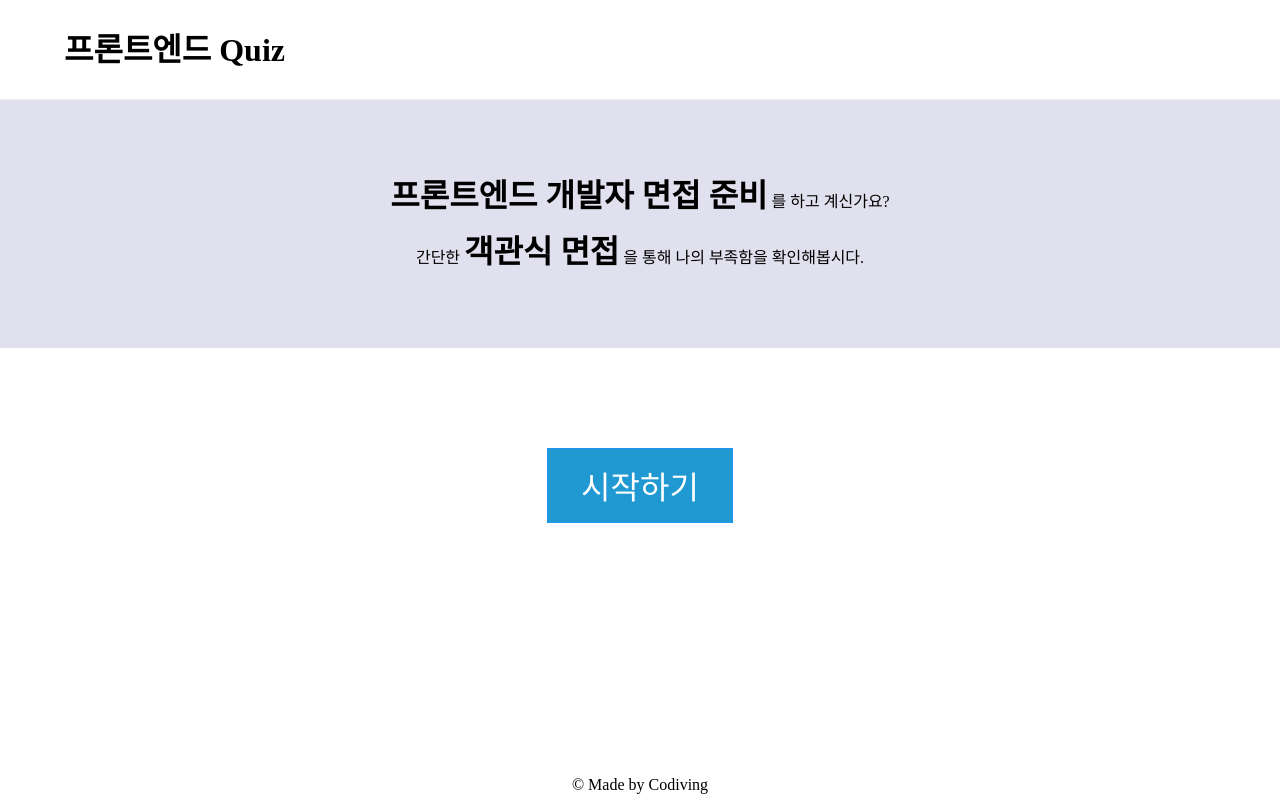
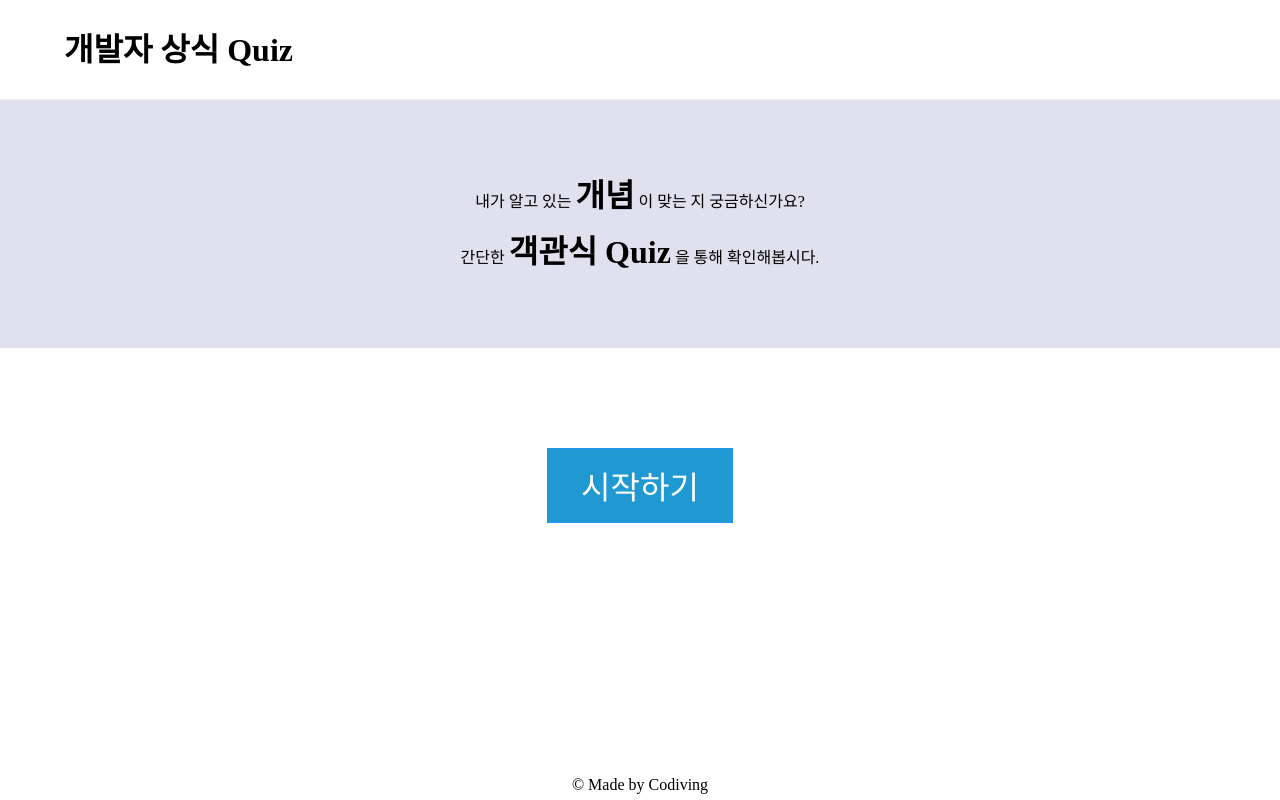
Before and after one commit to Codiving/developer-interview, a Next.js app: page / in a window 1280 px wide. Built offline with nearby package versions, Linux system fonts and the light colour scheme; a web font is replaced by a local one.

Commit message:
Update Typo

```diff
--- a/src/components/MainDescription/MainDescription.tsx
+++ b/src/components/MainDescription/MainDescription.tsx
@@ -36,17 +36,18 @@ const MainDescription = () => {
     <MainDescriptionContainer>
       <MainDescriptionContents>
         <TypographyContainer>
+          <Typography> 내가 알고 있는 </Typography>
           <Typography fontWeight={600} fontSize={32}>
-            프론트엔드 개발자 면접 준비
+            개념
           </Typography>
-          <Typography> 를 하고 계신가요?</Typography>
+          <Typography> 이 맞는 지 궁금하신가요?</Typography>
         </TypographyContainer>
         <TypographyContainer>
           <Typography>간단한 </Typography>
           <Typography fontWeight={600} fontSize={32}>
-            객관식 면접
+            객관식 Quiz
           </Typography>
-          <Typography> 을 통해 나의 부족함을 확인해봅시다.</Typography>
+          <Typography> 을 통해 확인해봅시다.</Typography>
         </TypographyContainer>
         {/* <TypographyContainer>
           <Typography>문제를 풀고 </Typography>
--- a/src/layouts/Header/Header.tsx
+++ b/src/layouts/Header/Header.tsx
@@ -50,7 +50,7 @@ const Header = () => {
     <HeaderContainer>
       <HeaderContents>
         <HeaderMainText onClick={onGoMainPage} component="h1">
-          프론트엔드 Quiz
+          개발자 상식 Quiz
         </HeaderMainText>
       </HeaderContents>
     </HeaderContainer>
```
